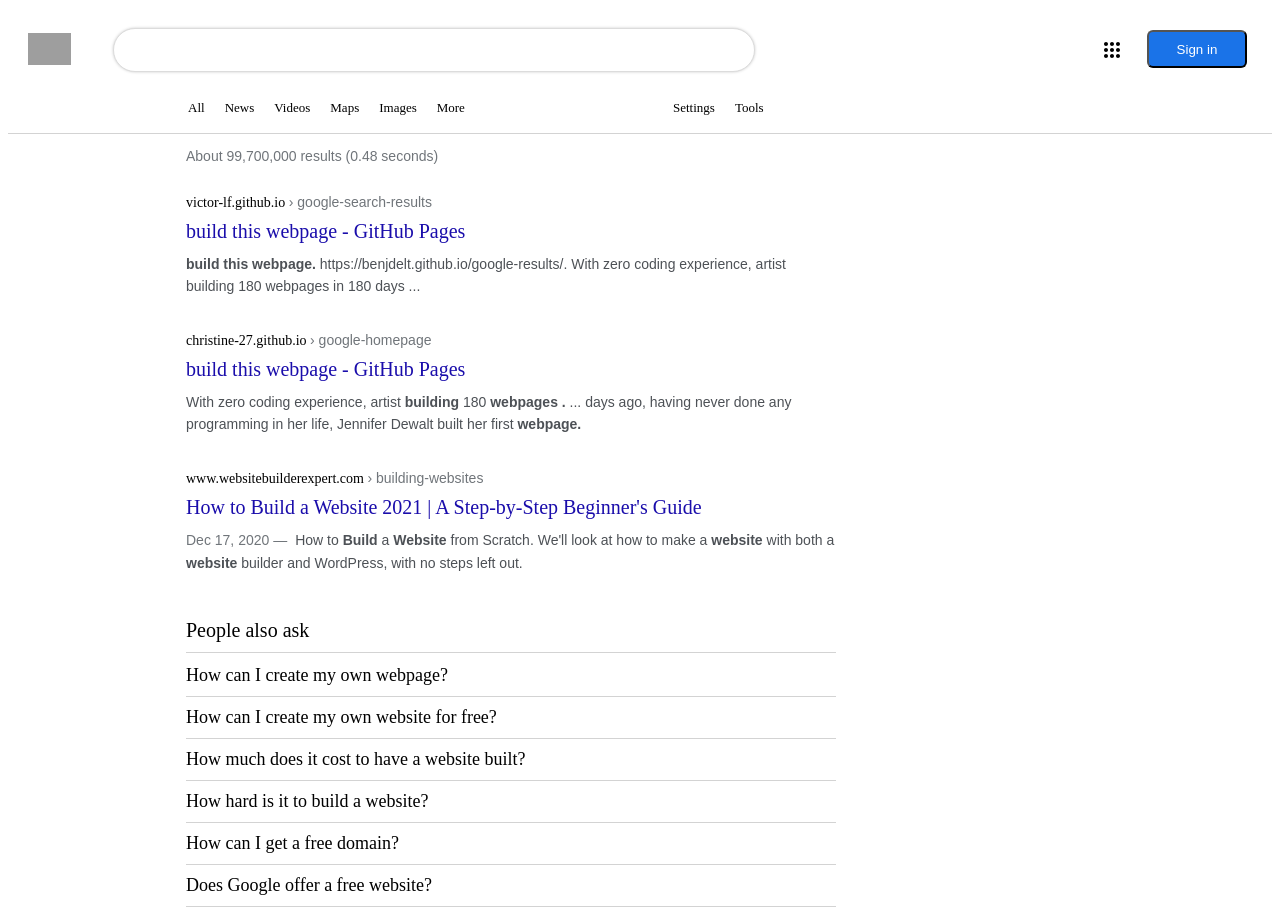
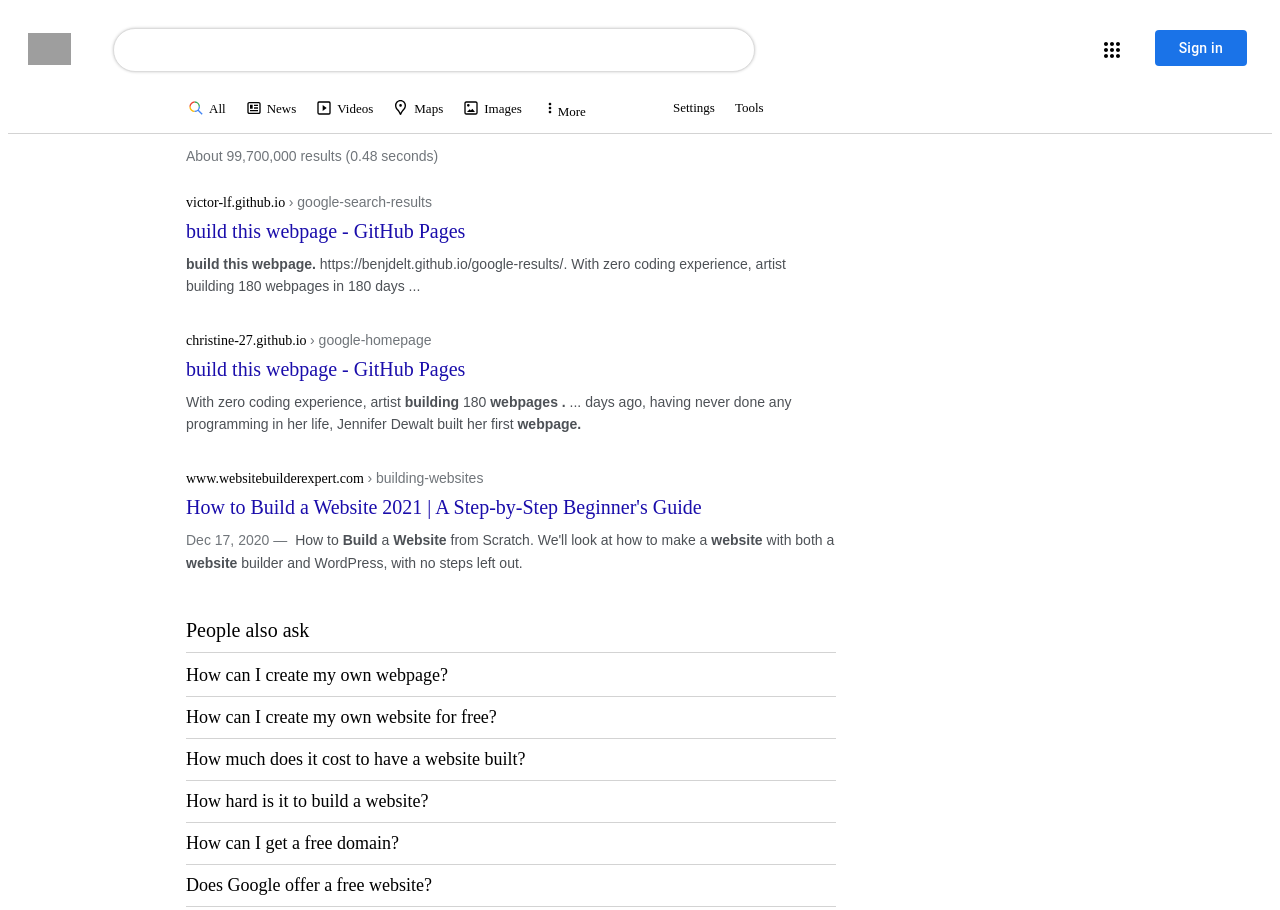
Before and after one commit to viskhan88/google-homepage-v2, a plain HTML site: page index.html in a window 1280 px wide. Shown: the top 910 px of the page. Drawn offline with Linux system fonts and the light colour scheme; grey boxes are pictures that could not be loaded.

```diff
--- a/index.html
+++ b/index.html
@@ -29,12 +29,46 @@
 
             <ul class="navbar-list">
                 <div class="navbar-right">
-                    <li><a href="#">All</a></li>
-                    <li><a href="#">News</a></li>
-                    <li><a href="#">Videos</a></li>
-                    <li><a href="#">Maps</a></li>
-                    <li><a href="#">Images</a></li>
-                    <li><a href="#">More</a></li>
+                    <li><a href="#"><span class="HF9Klc iJddsb" style="height:16px;width:16px;"><svg focusable="false"
+                                    viewBox="0 0 24 24">
+                                    <path fill="#34a853" d="M10 2v2a6 6 0 0 1 6 6h2a8 8 0 0 0-8-8"></path>
+                                    <path fill="#ea4335" d="M10 4V2a8 8 0 0 0-8 8h2c0-3.3 2.7-6 6-6"></path>
+                                    <path fill="#fbbc04" d="M4 10H2a8 8 0 0 0 8 8v-2c-3.3 0-6-2.69-6-6"></path>
+                                    <path fill="#4285f4"
+                                        d="M22 20.59l-5.69-5.69A7.96 7.96 0 0 0 18 10h-2a6 6 0 0 1-6 6v2c1.85 0 3.52-.64 4.88-1.68l5.69 5.69L22 20.59">
+                                    </path>
+                                </svg></span>All</a></li>
+                    <li><a href="#"><span class="HF9Klc iJddsb" style="height:16px;width:16px"><svg focusable="false"
+                                    viewBox="0 0 24 24">
+                                    <path
+                                        d="M12 11h6v2h-6v-2zm-6 6h12v-2H6v2zm0-4h4V7H6v6zm16-7.22v12.44c0 1.54-1.34 2.78-3 2.78H5c-1.64 0-3-1.25-3-2.78V5.78C2 4.26 3.36 3 5 3h14c1.64 0 3 1.25 3 2.78zM19.99 12V5.78c0-.42-.46-.78-1-.78H5c-.54 0-1 .36-1 .78v12.44c0 .42.46.78 1 .78h14c.54 0 1-.36 1-.78V12zM12 9h6V7h-6v2">
+                                    </path>
+                                </svg></span>News</a></li>
+                    <li><a href="#"><span class="HF9Klc iJddsb" style="height:16px;width:16px"><svg focusable="false"
+                                    viewBox="0 0 24 24">
+                                    <path
+                                        d="M10 16.5l6-4.5-6-4.5v9zM5 20h14a1 1 0 0 0 1-1V5a1 1 0 0 0-1-1H5a1 1 0 0 0-1 1v14a1 1 0 0 0 1 1zm14.5 2H5a3 3 0 0 1-3-3V4.4A2.4 2.4 0 0 1 4.4 2h15.2A2.4 2.4 0 0 1 22 4.4v15.1a2.5 2.5 0 0 1-2.5 2.5">
+                                    </path>
+                                </svg></span>Videos</a></li>
+                    <li><a href="#"><span class="HF9Klc iJddsb" style="height:16px;width:16px"><svg focusable="false"
+                                    viewBox="0 0 16 16">
+                                    <path
+                                        d="M7.503 0c3.09 0 5.502 2.487 5.502 5.427 0 2.337-1.13 3.694-2.26 5.05-.454.528-.906 1.13-1.358 1.734-.452.603-.754 1.508-.98 1.96-.226.452-.377.829-.904.829-.528 0-.678-.377-.905-.83-.226-.451-.527-1.356-.98-1.959-.452-.603-.904-1.206-1.356-1.734C3.132 9.121 2 7.764 2 5.427 2 2.487 4.412 0 7.503 0zm0 1.364c-2.283 0-4.14 1.822-4.14 4.063 0 1.843.86 2.873 1.946 4.177.468.547.942 1.178 1.4 1.79.34.452.596.99.794 1.444.198-.455.453-.992.793-1.445.459-.61.931-1.242 1.413-1.803 1.074-1.29 1.933-2.32 1.933-4.163 0-2.24-1.858-4.063-4.139-4.063zm0 2.734a1.33 1.33 0 11-.001 2.658 1.33 1.33 0 010-2.658">
+                                    </path>
+                                </svg></span>Maps</a></li>
+                    <li><a href="#"><span class="HF9Klc iJddsb" style="height:16px;width:16px"><svg focusable="false"
+                                    viewBox="0 0 24 24">
+                                    <path
+                                        d="M14 13l4 5H6l4-4 1.79 1.78L14 13zm-6.01-2.99A2 2 0 0 0 8 6a2 2 0 0 0-.01 4.01zM22 5v14a3 3 0 0 1-3 2.99H5c-1.64 0-3-1.36-3-3V5c0-1.64 1.36-3 3-3h14c1.65 0 3 1.36 3 3zm-2.01 0a1 1 0 0 0-1-1H5a1 1 0 0 0-1 1v14a1 1 0 0 0 1 1h7v-.01h7a1 1 0 0 0 1-1V5">
+                                    </path>
+                                </svg></span>Images</a></li>
+                    <li><a href="#"><span class="more-vert z1asCe SaPW2b"
+                                style="height:16px;width:16px"><svg focusable="false"
+                                    xmlns="http://www.w3.org/2000/svg" viewBox="0 0 24 24">
+                                    <path
+                                        d="M12 8c1.1 0 2-.9 2-2s-.9-2-2-2-2 .9-2 2 .9 2 2 2zm0 2c-1.1 0-2 .9-2 2s.9 2 2 2 2-.9 2-2-.9-2-2-2zm0 6c-1.1 0-2 .9-2 2s.9 2 2 2 2-.9 2-2-.9-2-2-2z">
+                                    </path>
+                                </svg></span>More</a></li>
                 </div>
 
                 <div class="navbar-left">
@@ -260,7 +294,8 @@
 
     <div class="footer-container">
         <div class="country">
-            <p>Russia <span class="bold"><span class="yLngu unknown_loc" id="EcMbV"></span>Krasnodar Krai</span> - From your Internet address - Use precise location - Learn more</p>
+            <p>Russia <span class="bold"><span class="yLngu unknown_loc" id="EcMbV"></span>Krasnodar Krai</span> - From
+                your Internet address - Use precise location - Learn more</p>
         </div>
 
 
--- a/style.css
+++ b/style.css
@@ -48,14 +48,20 @@
 
 #signin {
     margin-top: -60px;
-    background-color:#1a73e8;;
+
     color: white;
-    border-radius: 6px;
-    width: 100px;
-    height: 38px;
     float: right;
     margin-right: 25px;
-
+    background: #1a73e8;
+    border: 1px solid transparent;
+    font-family: Google Sans,Roboto,RobotoDraft,Helvetica,Arial,sans-serif;
+    font-weight: 500;
+    font-size: 14px;
+    letter-spacing: .25px;
+    line-height: 16px;
+    padding: 9px 23px;
+    text-align: center;
+    border-radius: 4px;
 }
 
 #gb#gb a.gb_D {
@@ -349,3 +355,22 @@
     vertical-align: middle;
     width: 10px;
 }
+
+.iJddsb {
+    display: inline-block;
+    fill: currentColor;
+    height: 16px;
+    width: 16px;
+}
+
+.HF9Klc {
+    margin-right: 5px;
+    vertical-align: text-bottom;
+}
+
+.z1asCe {
+    display: inline-block;
+    fill: currentColor;
+    height: 16px;
+    width: 16px;
+}
```
